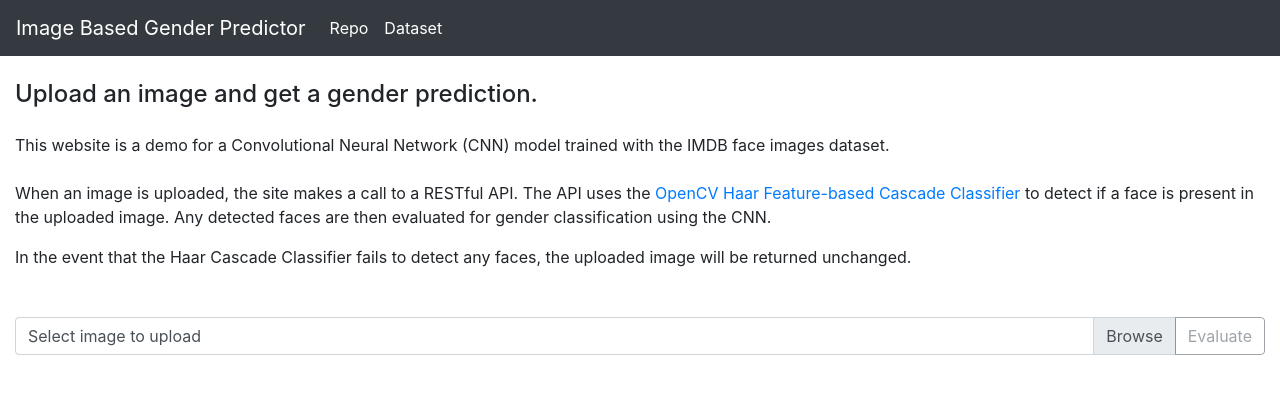
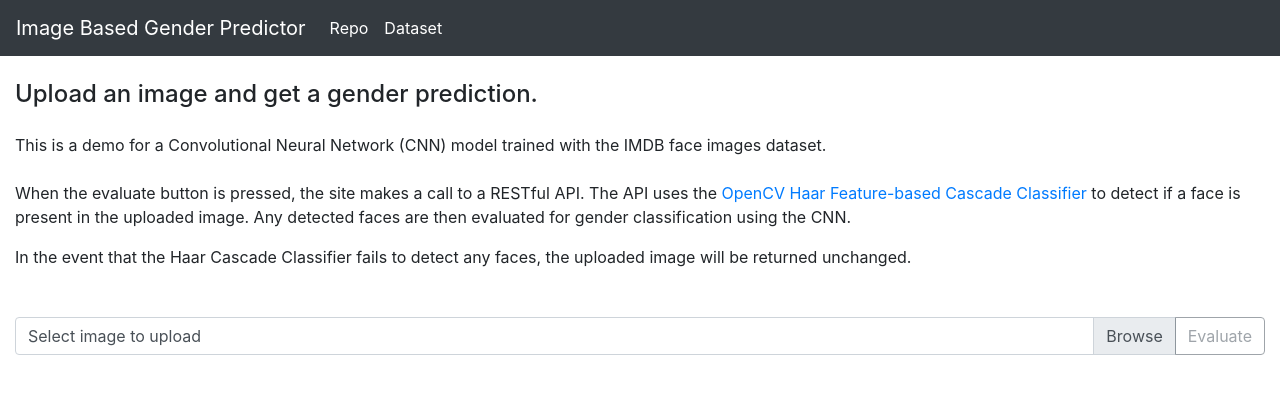
Before and after one commit to savithcj/GenderPredictor, a React (Create React App) app in the folder frontend/: page / in a window 1280 px wide. Shown: the top 394 px of the page. Built offline with nearby package versions, Linux system fonts and the light colour scheme.

Commit message:
show selected image before upload

```diff
--- a/frontend/src/components/Explanation.js
+++ b/frontend/src/components/Explanation.js
@@ -4,7 +4,7 @@ export default function Explanation() {
   return (
     <div className="container-fluid my-4">
       <p>
-        When an image is uploaded, the site makes a call to a RESTful API. The API uses the{" "}
+        When the evaluate button is pressed, the site makes a call to a RESTful API. The API uses the{" "}
         <a
           href="https://docs.opencv.org/3.4.1/d7/d8b/tutorial_py_face_detection.html"
           target="_blank"
--- a/frontend/src/components/ImageUploader.js
+++ b/frontend/src/components/ImageUploader.js
@@ -92,7 +92,7 @@ class ImageUploader extends React.Component {
                 onChange={this.onChange}
               />
               <label className="custom-file-label text-left" htmlFor="inputGroupFile04">
-                {this.state.file ? "File selected" : "Select image to upload"}
+                {this.state.file ? "Selected. Click Evaluate" : "Select image to upload"}
               </label>
             </div>
             <div className="input-group-append">
--- a/frontend/src/components/Info.js
+++ b/frontend/src/components/Info.js
@@ -4,9 +4,7 @@ export default function Info() {
   return (
     <div className="container-fluid my-4">
       <h4 className="my-4">Upload an image and get a gender prediction.</h4>
-      <p>
-        This website is a demo for a Convolutional Neural Network (CNN) model trained with the IMDB face images dataset.
-      </p>
+      <p>This is a demo for a Convolutional Neural Network (CNN) model trained with the IMDB face images dataset.</p>
     </div>
   );
 }
```
